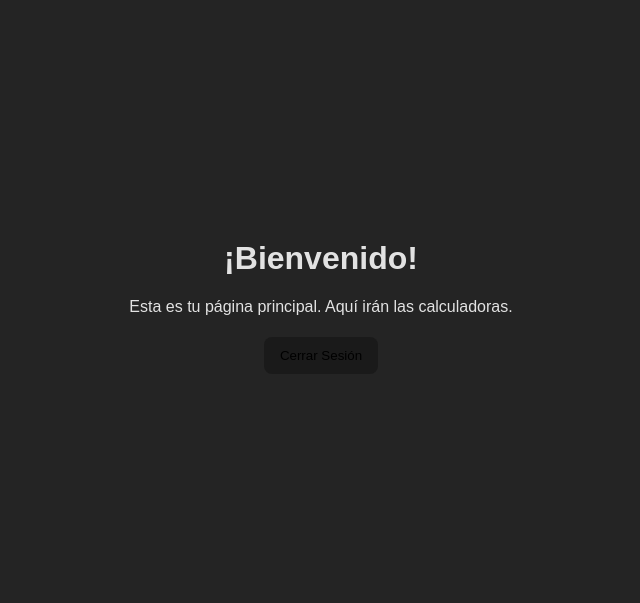
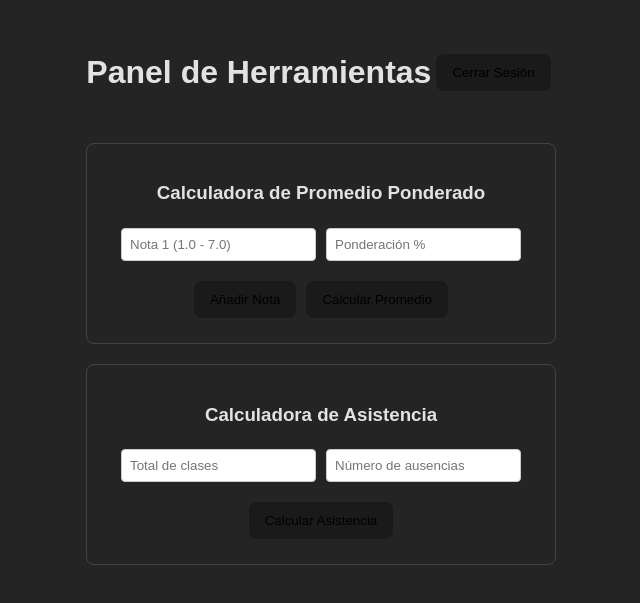
Before and after one commit to ssacred11/calculadora-notas-react, a React (Vite) app: page /dashboard in a window 1280 px wide. Shown: the part 101-704 px from the top of the page, without its empty margins (319-959 px from the left). Built offline with nearby package versions, Linux system fonts and the light colour scheme; no server answers.

Commit message:
Integrar calculadoras de promedio y asistencia

```diff
--- a/src/pages/DashboardPage.jsx
+++ b/src/pages/DashboardPage.jsx
@@ -1,8 +1,8 @@
 // src/pages/DashboardPage.jsx
 import { supabase } from '../supabaseClient';
 import { useNavigate } from 'react-router-dom';
-import AverageCalculator from '../components/AverageCalculator';
-import AttendanceCalculator from '../components/AttendanceCalculator';
+import AverageCalculator from '../components/AverageCalculator'; // Importar
+import AttendanceCalculator from '../components/AttendanceCalculator'; // Importar
 
 function DashboardPage() {
   const navigate = useNavigate();
@@ -13,13 +13,16 @@ function DashboardPage() {
   };
 
   return (
-    <div>
-      <h1>¡Bienvenido!</h1>
-      <p>Esta es tu página principal. Aquí irán las calculadoras.</p>
+    <div className="dashboard-container">
+      <header>
+        <h1>Panel de Herramientas</h1>
+        <button onClick={handleLogout}>Cerrar Sesión</button>
+      </header>
 
-      {/* Aquí añadiremos los componentes de cálculo más adelante */}
-
-      <button onClick={handleLogout}>Cerrar Sesión</button>
+      <main>
+        <AverageCalculator />
+        <AttendanceCalculator />
+      </main>
     </div>
   );
 }
```
